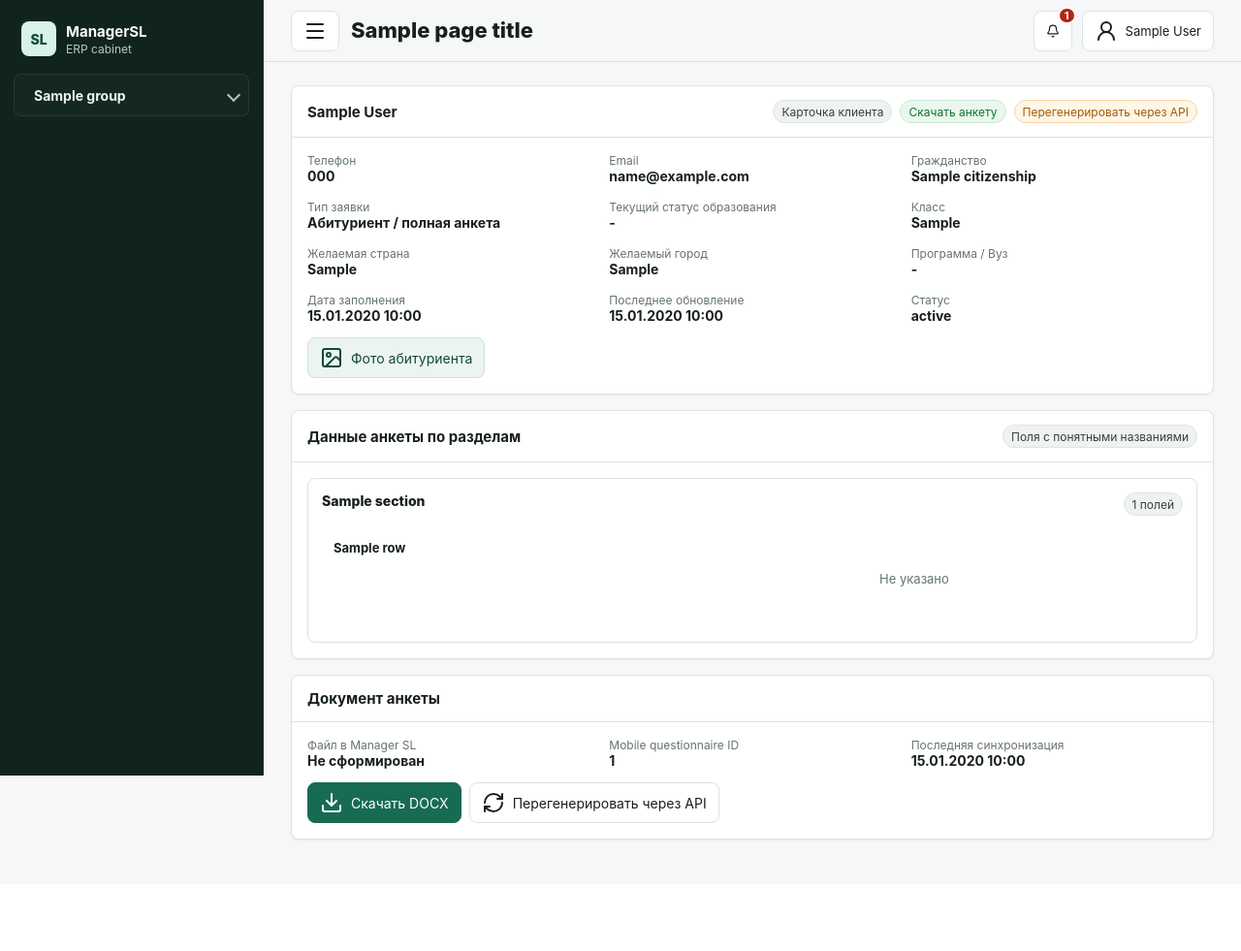
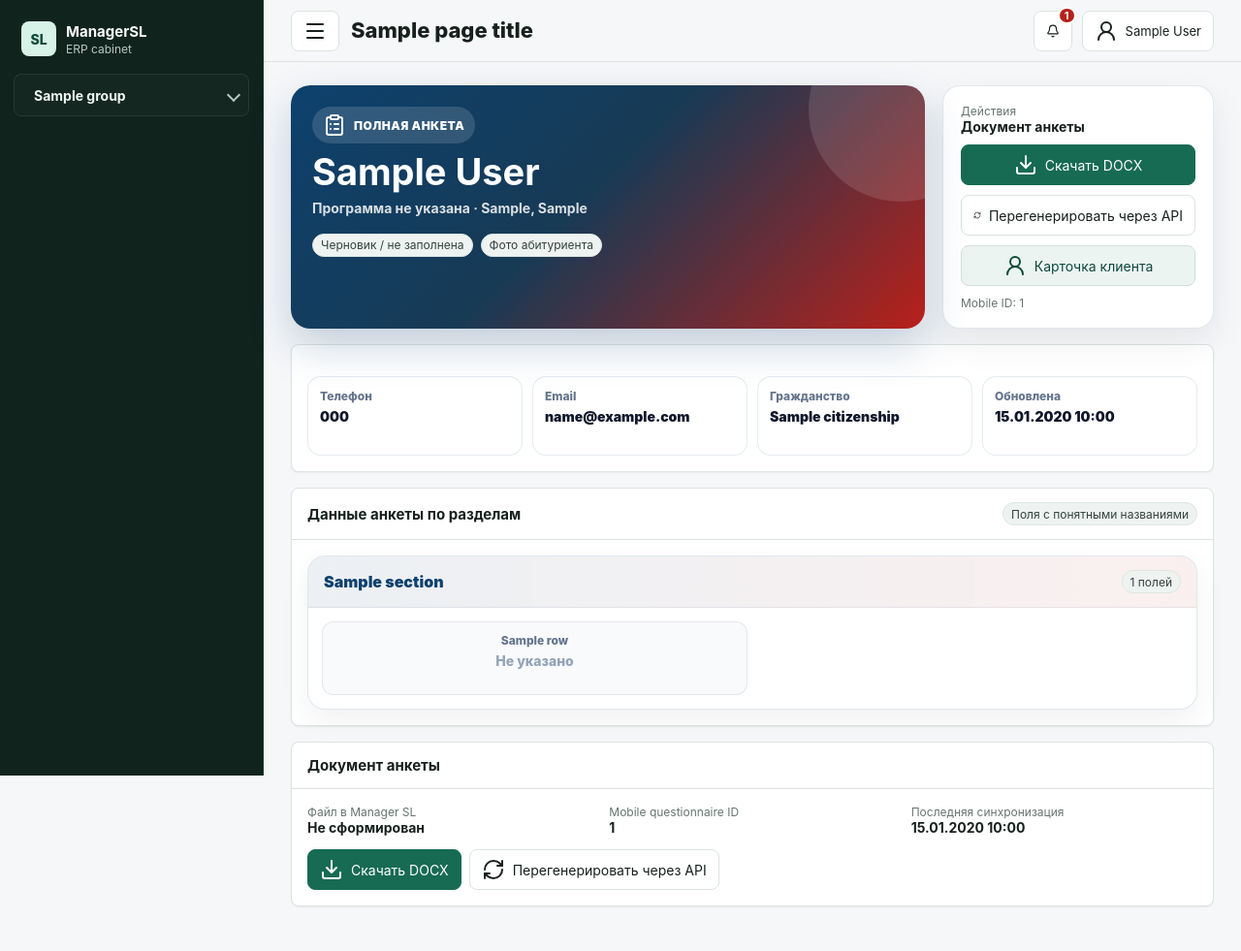
Before and after one commit to beganime/managers_sl, a Django app: template templates/portal/client_questionnaire_detail.html in a window 1280 px wide. Shown: the whole page at 97% size. Before the commit the page ends 867 px from the top, so only its background shows below. Run offline with Django 5.2, Linux system fonts and the light colour scheme; the template is opened without the code that fills it: most values are stand-ins (such as "Sample title", 1, 10 or a date in 2020); some libraries are stand-ins or nearby versions.

Commit message:
Polish questionnaire detail and template export

```diff
--- a/templates/portal/client_questionnaire_detail.html
+++ b/templates/portal/client_questionnaire_detail.html
@@ -1,38 +1,197 @@
 {% extends "portal/base.html" %}
 
 {% block content %}
-<section class="panel" style="margin-bottom:16px;">
-    <div class="panel-header">
-        <h2 class="panel-title">{{ questionnaire.full_name|default:questionnaire.client.full_name }}</h2>
-        <div class="contact-actions">
-            <a class="pill" href="{% url 'portal:client_detail' questionnaire.client.id %}">Карточка клиента</a>
-            <a class="pill ok" href="{% url 'portal:client_questionnaire_download' questionnaire.id %}">Скачать анкету</a>
-            <form method="post" action="{% url 'portal:client_questionnaire_regenerate' questionnaire.id %}" style="display:inline;">
-                {% csrf_token %}
-                <button class="pill warn" type="submit">Перегенерировать через API</button>
-            </form>
+<style>
+    .questionnaire-hero {
+        display: grid;
+        grid-template-columns: minmax(0, 1fr) 280px;
+        gap: 18px;
+        align-items: stretch;
+    }
+    .questionnaire-profile {
+        min-height: 220px;
+        border-radius: 20px;
+        padding: 22px;
+        color: #fff;
+        background: linear-gradient(135deg, #0D416D 0%, #173a55 46%, #B8201A 100%);
+        box-shadow: 0 18px 44px rgba(13, 65, 109, 0.22);
+        position: relative;
+        overflow: hidden;
+    }
+    .questionnaire-profile::after {
+        content: "";
+        position: absolute;
+        right: -70px;
+        top: -70px;
+        width: 190px;
+        height: 190px;
+        border-radius: 999px;
+        background: rgba(255,255,255,0.12);
+    }
+    .questionnaire-profile h2 {
+        margin: 10px 0 8px;
+        font-size: clamp(26px, 3vw, 38px);
+        line-height: 1.05;
+        max-width: 740px;
+    }
+    .questionnaire-profile p {
+        margin: 0;
+        max-width: 760px;
+        color: rgba(255,255,255,0.84);
+        font-weight: 700;
+    }
+    .q-kicker {
+        display: inline-flex;
+        align-items: center;
+        gap: 8px;
+        padding: 7px 11px;
+        border-radius: 999px;
+        background: rgba(255,255,255,0.14);
+        color: #fff;
+        font-size: 12px;
+        font-weight: 900;
+        text-transform: uppercase;
+        letter-spacing: .04em;
+    }
+    .q-actions-card {
+        border: 1px solid rgba(13,65,109,0.12);
+        border-radius: 18px;
+        padding: 18px;
+        background: #fff;
+        box-shadow: 0 14px 36px rgba(15,23,42,.08);
+        display: flex;
+        flex-direction: column;
+        gap: 10px;
+    }
+    .q-meta-grid {
+        display: grid;
+        grid-template-columns: repeat(4, minmax(0,1fr));
+        gap: 10px;
+        margin-top: 16px;
+    }
+    .q-meta-card {
+        border: 1px solid rgba(13,65,109,0.10);
+        border-radius: 14px;
+        background: #fff;
+        padding: 12px;
+        min-height: 82px;
+    }
+    .q-meta-card .label,
+    .q-field-label {
+        color: #64748b;
+        font-size: 12px;
+        font-weight: 800;
+        margin-bottom: 5px;
+    }
+    .q-meta-card .value,
+    .q-field-value {
+        color: #0f172a;
+        font-weight: 900;
+        overflow-wrap: anywhere;
+        white-space: pre-wrap;
+    }
+    .q-section-grid {
+        display: grid;
+        grid-template-columns: repeat(auto-fit, minmax(360px, 1fr));
+        gap: 14px;
+    }
+    .q-section-card {
+        border: 1px solid rgba(13,65,109,0.12);
+        border-radius: 18px;
+        background: #fff;
+        box-shadow: 0 10px 30px rgba(15,23,42,.06);
+        overflow: hidden;
+    }
+    .q-section-head {
+        display: flex;
+        justify-content: space-between;
+        align-items: center;
+        gap: 12px;
+        padding: 14px 16px;
+        background: linear-gradient(90deg, rgba(13,65,109,.08), rgba(184,32,26,.07));
+        border-bottom: 1px solid rgba(13,65,109,.08);
+    }
+    .q-section-title {
+        color: #0D416D;
+        font-size: 16px;
+        font-weight: 950;
+    }
+    .q-field-grid {
+        display: grid;
+        grid-template-columns: repeat(2, minmax(0,1fr));
+        gap: 10px;
+        padding: 14px;
+    }
+    .q-field {
+        border: 1px solid rgba(15,23,42,.08);
+        border-radius: 12px;
+        background: #fbfdff;
+        padding: 11px 12px;
+        min-height: 76px;
+    }
+    .q-field.empty {
+        background: #f8fafc;
+    }
+    .q-field.empty .q-field-value {
+        color: #94a3b8;
+        font-weight: 800;
+    }
+    @media (max-width: 960px) {
+        .questionnaire-hero,
+        .q-meta-grid {
+            grid-template-columns: 1fr;
+        }
+        .q-field-grid {
+            grid-template-columns: 1fr;
+        }
+    }
+</style>
+
+<section class="questionnaire-hero" style="margin-bottom:16px;">
+    <div class="questionnaire-profile">
+        <span class="q-kicker"><i data-lucide="clipboard-list"></i>{% if data.form_type == "school_student" or data.application_type == "school_student" %}Предварительная заявка{% else %}Полная анкета{% endif %}</span>
+        <h2>{{ questionnaire.full_name|default:questionnaire.client.full_name }}</h2>
+        <p>{{ questionnaire.desired_program|default:"Программа не указана" }}{% if questionnaire.desired_country %} · {{ questionnaire.desired_country }}{% endif %}{% if questionnaire.desired_city %}, {{ questionnaire.desired_city }}{% endif %}</p>
+        <div class="contact-actions" style="margin-top:18px;">
+            {% if questionnaire.status == "approved" %}
+                <span class="pill ok">Принята</span>
+            {% elif questionnaire.status == "rejected" %}
+                <span class="pill danger">Отклонена</span>
+            {% elif questionnaire.status == "updated" %}
+                <span class="pill warn">Обновлена</span>
+            {% elif questionnaire.status == "submitted" %}
+                <span class="pill ok">Отправлена</span>
+            {% else %}
+                <span class="pill">Черновик / не заполнена</span>
+            {% endif %}
+            {% if questionnaire.face_photo_url %}
+                <a class="pill" href="{{ questionnaire.face_photo_url }}" target="_blank" rel="noopener">Фото абитуриента</a>
+            {% endif %}
         </div>
     </div>
+    <aside class="q-actions-card">
+        <div>
+            <div class="muted small">Действия</div>
+            <strong>Документ анкеты</strong>
+        </div>
+        <a class="btn primary" href="{% url 'portal:client_questionnaire_download' questionnaire.id %}"><i data-lucide="download"></i>Скачать DOCX</a>
+        <form method="post" action="{% url 'portal:client_questionnaire_regenerate' questionnaire.id %}">
+            {% csrf_token %}
+            <button class="btn" type="submit" style="width:100%;"><i data-lucide="refresh-cw"></i>Перегенерировать через API</button>
+        </form>
+        <a class="btn secondary" href="{% url 'portal:client_detail' questionnaire.client.id %}"><i data-lucide="user-round"></i>Карточка клиента</a>
+        <div class="muted small">Mobile ID: {{ questionnaire.mobile_questionnaire_id|default:"-" }}</div>
+    </aside>
+</section>
+
+<section class="panel" style="margin-bottom:16px;">
     <div class="panel-body">
-        <div class="grid cols-3">
-            <div><div class="muted small">Телефон</div><strong>{{ questionnaire.phone|default:questionnaire.client.phone|default:"-" }}</strong></div>
-            <div><div class="muted small">Email</div><strong>{{ questionnaire.email|default:questionnaire.client.email|default:"-" }}</strong></div>
-            <div><div class="muted small">Гражданство</div><strong>{{ questionnaire.citizenship|default:"-" }}</strong></div>
-            <div><div class="muted small">Тип заявки</div><strong>{% if data.form_type == "school_student" or data.application_type == "school_student" %}Школьник / предварительная заявка{% else %}Абитуриент / полная анкета{% endif %}</strong></div>
-            <div><div class="muted small">Текущий статус образования</div><strong>{{ data.education_status|default:"-" }}</strong></div>
-            <div><div class="muted small">Класс</div><strong>{{ data.school_class|default:"-" }}</strong></div>
-            <div><div class="muted small">Желаемая страна</div><strong>{{ questionnaire.desired_country|default:"-" }}</strong></div>
-            <div><div class="muted small">Желаемый город</div><strong>{{ questionnaire.desired_city|default:"-" }}</strong></div>
-            <div><div class="muted small">Программа / Вуз</div><strong>{{ questionnaire.desired_program|default:"-" }}</strong></div>
-            <div><div class="muted small">Дата заполнения</div><strong>{{ questionnaire.submitted_at|date:"d.m.Y H:i"|default:"-" }}</strong></div>
-            <div><div class="muted small">Последнее обновление</div><strong>{{ questionnaire.updated_at|date:"d.m.Y H:i" }}</strong></div>
-            <div><div class="muted small">Статус</div><strong>{{ questionnaire.get_status_display }}</strong></div>
+        <div class="q-meta-grid">
+            <div class="q-meta-card"><div class="label">Телефон</div><div class="value">{{ questionnaire.phone|default:questionnaire.client.phone|default:"-" }}</div></div>
+            <div class="q-meta-card"><div class="label">Email</div><div class="value">{{ questionnaire.email|default:questionnaire.client.email|default:"-" }}</div></div>
+            <div class="q-meta-card"><div class="label">Гражданство</div><div class="value">{{ questionnaire.citizenship|default:"-" }}</div></div>
+            <div class="q-meta-card"><div class="label">Обновлена</div><div class="value">{{ questionnaire.updated_at|date:"d.m.Y H:i" }}</div></div>
         </div>
-        {% if questionnaire.face_photo_url %}
-            <div style="margin-top:14px;">
-                <a class="btn secondary" href="{{ questionnaire.face_photo_url }}" target="_blank" rel="noopener"><i data-lucide="image"></i>Фото абитуриента</a>
-            </div>
-        {% endif %}
     </div>
 </section>
 
@@ -43,30 +202,20 @@
     </div>
     <div class="panel-body">
         {% if questionnaire_sections %}
-            <div class="card-grid" style="grid-template-columns:repeat(auto-fit,minmax(320px,1fr));">
+            <div class="q-section-grid">
                 {% for section in questionnaire_sections %}
-                    <article class="item-card" style="gap:14px;">
-                        <div class="item-card-top">
-                            <div class="item-card-title">{{ section.title }}</div>
+                    <article class="q-section-card">
+                        <div class="q-section-head">
+                            <div class="q-section-title">{{ section.title }}</div>
                             <span class="pill">{{ section.rows|length }} полей</span>
                         </div>
-                        <div class="table-wrap">
-                            <table>
-                                <tbody>
-                                    {% for row in section.rows %}
-                                        <tr>
-                                            <td class="strong" style="width:42%;">{{ row.label }}</td>
-                                            <td style="white-space:pre-wrap;">
-                                                {% if row.filled %}
-                                                    {{ row.value }}
-                                                {% else %}
-                                                    <span class="muted">Не указано</span>
-                                                {% endif %}
-                                            </td>
-                                        </tr>
-                                    {% endfor %}
-                                </tbody>
-                            </table>
+                        <div class="q-field-grid">
+                            {% for row in section.rows %}
+                                <div class="q-field {% if not row.filled %}empty{% endif %}">
+                                    <div class="q-field-label">{{ row.label }}</div>
+                                    <div class="q-field-value">{% if row.filled %}{{ row.value }}{% else %}Не указано{% endif %}</div>
+                                </div>
+                            {% endfor %}
                         </div>
                     </article>
                 {% endfor %}
```
Also changed, not shown: apps/crm/models.py (+171 -98 lines), apps/crm/questionnaire_labels.py (added, +64 -0 lines).
